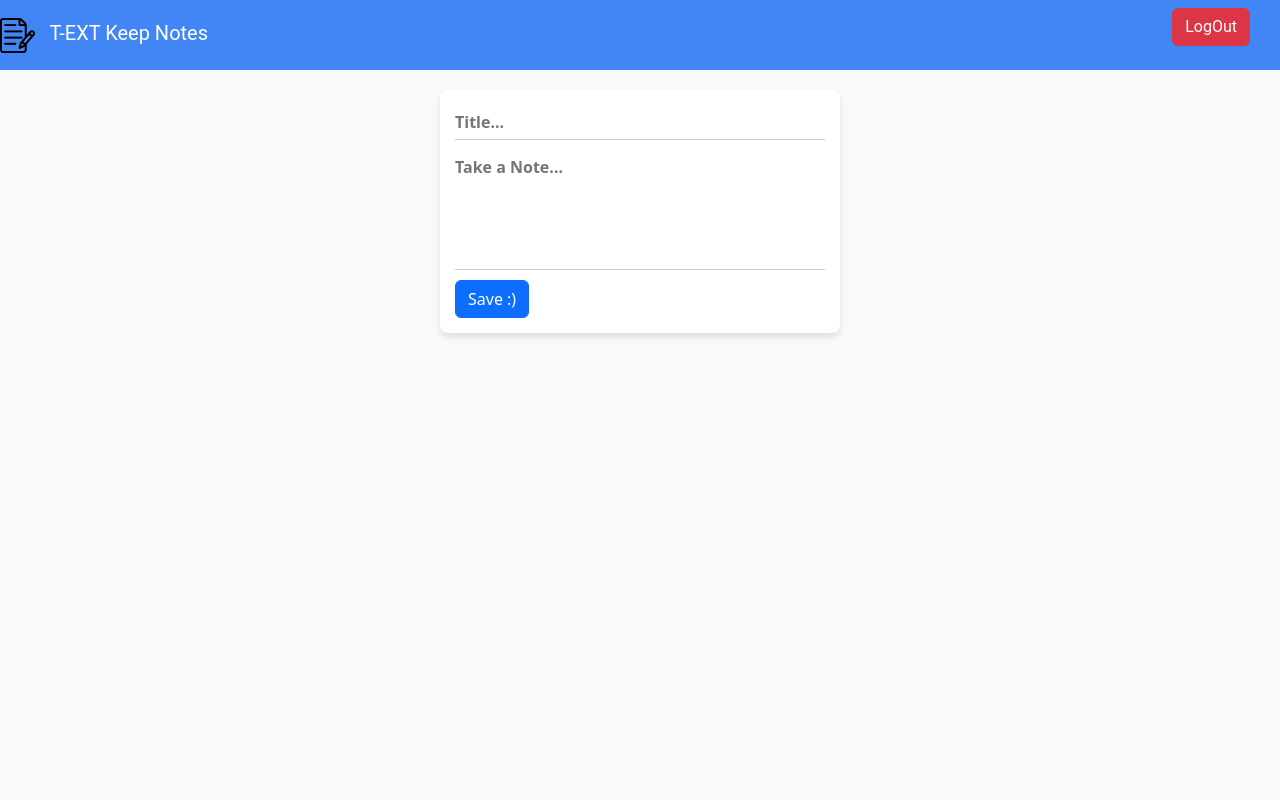
After one commit to Chetan-Belwal/Nest_notes_app, a Node project: template views/notesEditor.hbs in a window 1280 px wide. The commit adds this page. Run offline with Node 20 templates, Linux system fonts and the light colour scheme; the template is opened without the code that fills it, so the values that code supplies are empty; some libraries are stand-ins or nearby versions.

```diff
--- a/package.json
+++ b/package.json
@@ -36,6 +36,7 @@
     "dotenv": "^16.3.1",
     "express-handlebars": "^5.3.0",
     "hbs": "^4.2.0",
+    "method-override": "^3.0.0",
     "mysql2": "^3.7.0",
     "passport": "^0.7.0",
     "passport-jwt": "^4.0.1",
--- a/src/app.module.ts
+++ b/src/app.module.ts
@@ -9,8 +9,6 @@ import { DatabaseModule } from './database/module/database.module';
 import { EnvService } from './Enviroment/env.service';
 import { AuthModule } from './auth/auth.module';
 import { NotesModule } from './notes/module/notes.module';
-import { NotesService } from './notes/services/notes.service';
-import { NotesController } from './notes/controller/notes.controller';
 
 @Module({
   imports: [UsersModule,ConfigModule.forRoot({
--- a/src/auth/utils/jwt.strategy.ts
+++ b/src/auth/utils/jwt.strategy.ts
@@ -9,7 +9,7 @@ import { IdDto } from "../services/dto/id.dto";
 export class JwtStrategy extends PassportStrategy(Strategy){
     constructor(private authservice : AuthService){super({
         jwtFromRequest: ExtractJwt.fromExtractors([(request: Request) => {
-            return request?.cookies?.user_token}]),
+            return request?.cookies?.Authentication}]),
          secretOrKey: 'oksir123'
         });
     }
--- a/src/database/user.dbconfig.ts
+++ /dev/null
@@ -1,6 +0,0 @@
-import { Sequelize } from 'sequelize';
-
-export const sequelize = new Sequelize("User", "root", "123",{
-    host: 'localhost',
-    dialect: "mysql"
-});
--- a/src/main.ts
+++ b/src/main.ts
@@ -5,22 +5,29 @@ import { DocumentBuilder, SwaggerModule } from '@nestjs/swagger';
 import { join } from 'path';
 import { NestExpressApplication } from '@nestjs/platform-express';
 import * as cookieParser from 'cookie-parser';
+var methodOverride = require('method-override')
+var bodyParser = require('body-parser')
 
 
 
 async function bootstrap() {
   const app = await NestFactory.create<NestExpressApplication>(AppModule);
+
+  //Cookie parser
   app.use(cookieParser());
+
+  //Enviroment Config Service
   const configService = app.get(EnvService);
+
+  //port
   const port = configService.port;
-  const password= configService.secret;
-  console.log("hello",port)
-  console.log("pass",password)
 
+  //handlebars engine
   app.useStaticAssets(join(__dirname, '..', '..', 'public'));
   app.setBaseViewsDir(join(__dirname, '..', '..', 'views'));
   app.setViewEngine('hbs');
 
+  //Swagger Api Setup
   const config = new DocumentBuilder()
     .setTitle('Cats example')
     .setDescription('The cats API description')
@@ -30,6 +37,18 @@ async function bootstrap() {
   const document = SwaggerModule.createDocument(app, config);
   SwaggerModule.setup('api', app, document);
 
+  //Method override
+  app.use(bodyParser.urlencoded({extended : false}))
+  app.use(methodOverride(function (req, res) {
+    if (req.body && typeof req.body === 'object' && '_method' in req.body) {
+
+      var method = req.body._method
+      delete req.body._method
+      return method
+    }
+  }))
+
+
   await app.listen(port);
 }
 bootstrap();
--- a/src/users/controller/users.controller.ts
+++ b/src/users/controller/users.controller.ts
@@ -13,7 +13,6 @@ import {
 } from '@nestjs/common';
 import { CreateUserDto } from '../dtos/create-user/create-user.dto';
 import { UsersService } from '../services/users.service';
-import { DeleteUserDto } from '../dtos/delete-user.dto/delete-user.dto';
 import { UserModel } from 'src/database/models/user.model';
 
 @Controller('users') // /users
@@ -43,8 +42,4 @@ export class UsersController {
     console.log(userId);
   }
 
-  @Delete()
-  public async delete_user(@Body() userId: DeleteUserDto) {
-    await this.userService.deleteId(userId.id);
-  }
 }
--- a/src/users/dtos/notes-dto/notes.dto.ts
+++ b/src/users/dtos/notes-dto/notes.dto.ts
@@ -1,4 +1,4 @@
-import { IsNotEmpty, IsNumber, IsString } from "class-validator";
+import { IsNotEmpty, IsString } from "class-validator";
 
 export class NotesDto {
 
--- /dev/null
+++ b/views/notesEditor.hbs
@@ -0,0 +1,105 @@
+<html lang='en'>
+
+<head>
+  <meta charset='UTF-8' />
+  <meta name='viewport' content='width=device-width, initial-scale=1.0' />
+  <title>T-EXT Editor</title>
+  <link href='https://cdn.jsdelivr.net/npm/bootstrap@5.3.2/dist/css/bootstrap.min.css' rel='stylesheet'
+    integrity='sha384-T3c6CoIi6uLrA9TneNEoa7RxnatzjcDSCmG1MXxSR1GAsXEV/Dwwykc2MPK8M2HN' crossorigin='anonymous' />
+  <style>
+    body {
+      background-color: #f8f9fa;
+    }
+
+    .navbar {
+      background-color: #4285f4;
+      color: white;
+      font-family: 'Roboto', sans-serif;
+    }
+
+    .navbar-brand img {
+      margin-right: 10px;
+    }
+
+    .note-container,
+    .display-container {
+      display: flex;
+      flex-wrap: wrap;
+      justify-content: center;
+      gap: 15px;
+      margin-top: 20px;
+    }
+
+    .note-card {
+      max-width: 400px;
+      width: 100%;
+      background-color: #fff;
+      border-radius: 8px;
+      padding: 15px;
+      box-shadow: 0 4px 6px rgba(0, 0, 0,
+          0.1);
+    }
+
+    .note-title,
+    .note-text {
+      width: 100%;
+      border: none;
+      border-bottom: 1px solid #ccc;
+      resize: none;
+      font-weight: bold;
+      margin-bottom: 10px;
+      padding: 5px 0;
+    }
+
+    .note-text {
+      height: 120px;
+    }
+
+    .note-actions button {
+      margin-right: 5px;
+    }
+
+    .btn-logOut {
+      margin-right: 30px;
+    }
+
+    .btn-save,{
+      border-radius: 4px;
+    }
+  </style>
+</head>
+
+<body>
+  <nav class='navbar navbar-dark'>
+    <a class='navbar-brand' href='TextEditor.html'>
+      <img src='../Images/tyrannosaurus-rex.png' width='35' height='35' class='d-inline-block align-top' alt='T-REX' />
+      T-EXT Keep Notes
+    </a>
+   <form id="logOut" action='/auth/log_out' method='get'>
+      <button class='btn btn-danger btn-logOut' form="logOut" > LogOut</button>
+    </form>
+
+  </nav>
+
+  <div class='container mt-3'>
+    <form id='noteForm' action='/notes/{{note.id}}' method='post'>
+    <input type='hidden' name='_method' value='PUT' />
+      <div class='note-container'>
+        <div class='note-card'>
+          <input type='text' placeholder='Title...' class='note-title' name='title' value={{note.title}}>
+          <textarea placeholder='Take a Note...' class='note-text' name='content'>{{note.content}}</textarea>
+          <div class='note-actions'>
+            <button class='btn btn-primary btn-save' type="submit">Save :)</button>
+          </div>
+        </div>
+      </div>
+    </form>
+  </div>
+
+
+  <script src='https://cdn.jsdelivr.net/npm/bootstrap@5.3.2/dist/js/bootstrap.bundle.min.js'
+    integrity='sha384-C6RzsynM9kWDrMNeT87bh95OGNyZPhcTNXj1NW7RuBCsyN/o0jlpcV8Qyq46cDfL'
+    crossorigin='anonymous'></script>
+</body>
+
+</html>
```
Also changed, not shown: src/auth/controller/auth.controller.ts (+11 -7 lines), src/auth/services/auth.service.ts (+6 -1 lines), src/notes/controller/notes.controller.ts (+35 -15 lines), src/notes/dto/updateNotes.dto.ts (added, +16 -0 lines), src/notes/pipes/map-to-note/map-to-note.pipe.ts (added, +15 -0 lines), src/notes/services/notes.service.ts (+25 -2 lines), views/dashBoard.hbs (+92 -62 lines), src/migrate.js (renamed from migrate.js), src/migrationHandler.ts (renamed from migrationHandler.ts), src/notes/dto/delete-user.dto/delete-user.dto.ts (renamed from src/users/dtos/delete-user.dto/delete-user.dto.ts), 1 other file.
